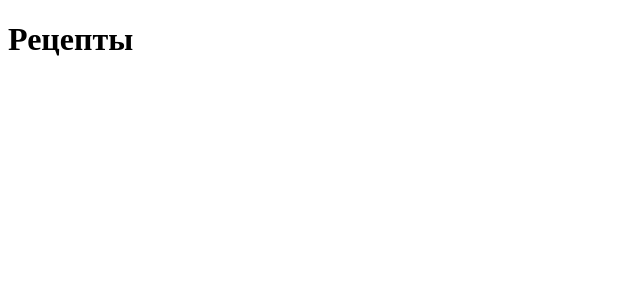
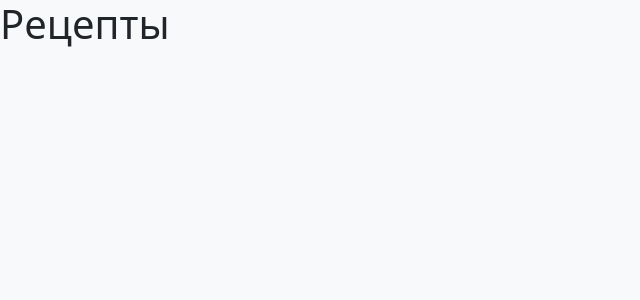
Before and after one commit to SemyonSav/Savelyev-TRSm-1-25-WEB, a React (Vite) app: page / in a window 1280 px wide. Shown: the top 300 px of the page, without its empty margins (0-640 px from the left). Built offline with nearby package versions, Linux system fonts and the light colour scheme.

Commit message:
ADD | Подключение Bootstrap и структура SCSS-модулей

```diff
--- a/package.json
+++ b/package.json
@@ -11,7 +11,9 @@
     "format": "prettier --write ."
   },
   "dependencies": {
+    "bootstrap": "^5.3.8",
     "react": "^19.3.1",
+    "react-bootstrap": "^2.10.10",
     "react-dom": "^19.3.1",
     "react-router": "^7.18.4"
   },
@@ -23,6 +25,7 @@
     "eslint-plugin-react-refresh": "^0.5.7",
     "globals": "^17.13.0",
     "prettier": "^3.9.10",
+    "sass": "^1.105.2",
     "vite": "^8.3.4"
   }
 }
--- a/src/main.jsx
+++ b/src/main.jsx
@@ -1,6 +1,7 @@
 import { StrictMode } from 'react';
 import { createRoot } from 'react-dom/client';
 import App from './App.jsx';
+import './styles/main.scss';
 
 createRoot(document.getElementById('root')).render(
   <StrictMode>
--- /dev/null
+++ b/src/styles/abstracts/_index.scss
@@ -0,0 +1,2 @@
+@forward 'variables';
+@forward 'mixins';
--- /dev/null
+++ b/src/styles/abstracts/_mixins.scss
@@ -0,0 +1,20 @@
+@use 'variables' as *;
+
+@mixin respond-up($breakpoint) {
+  @media (min-width: $breakpoint) {
+    @content;
+  }
+}
+
+@mixin respond-down($breakpoint) {
+  @media (max-width: ($breakpoint - 0.02px)) {
+    @content;
+  }
+}
+
+@mixin line-clamp($lines) {
+  display: -webkit-box;
+  -webkit-line-clamp: $lines;
+  -webkit-box-orient: vertical;
+  overflow: hidden;
+}
--- /dev/null
+++ b/src/styles/abstracts/_variables.scss
@@ -0,0 +1,29 @@
+// Переопределение переменных Bootstrap (подключается до bootstrap/scss/variables)
+// и общие переменные проекта.
+
+$primary: #2f6b4f;
+$body-bg: #f8f9fa;
+$body-color: #212529;
+
+$font-family-sans-serif:
+  system-ui,
+  -apple-system,
+  'Segoe UI',
+  Roboto,
+  'Helvetica Neue',
+  Arial,
+  sans-serif;
+
+$border-radius: 0.375rem;
+$card-border-color: #e5e7eb;
+$enable-shadows: false;
+$enable-gradients: false;
+
+// Брейкпоинты продублированы для собственных модулей, которые
+// подключаются через @use и не видят переменных Bootstrap.
+$bp-sm: 576px;
+$bp-md: 768px;
+$bp-lg: 992px;
+$bp-xl: 1200px;
+
+$header-height: 56px;
--- /dev/null
+++ b/src/styles/base/_base.scss
@@ -0,0 +1,18 @@
+html,
+body,
+#root {
+  height: 100%;
+}
+
+body {
+  -webkit-font-smoothing: antialiased;
+}
+
+img {
+  max-width: 100%;
+}
+
+:focus-visible {
+  outline: 2px solid var(--bs-primary);
+  outline-offset: 2px;
+}
--- /dev/null
+++ b/src/styles/main.scss
@@ -0,0 +1,5 @@
+// Точка входа стилей: только подключение модулей.
+
+@use 'vendor/bootstrap';
+
+@use 'base/base';
--- /dev/null
+++ b/src/styles/vendor/_bootstrap.scss
@@ -0,0 +1,33 @@
+// Выборочное подключение Bootstrap: только используемые модули.
+// Bootstrap 5 построен на @import, поэтому здесь используется именно он.
+
+@import 'bootstrap/scss/functions';
+@import '../abstracts/variables';
+@import 'bootstrap/scss/variables';
+@import 'bootstrap/scss/variables-dark';
+@import 'bootstrap/scss/maps';
+@import 'bootstrap/scss/mixins';
+@import 'bootstrap/scss/utilities';
+
+@import 'bootstrap/scss/root';
+@import 'bootstrap/scss/reboot';
+@import 'bootstrap/scss/type';
+@import 'bootstrap/scss/images';
+@import 'bootstrap/scss/containers';
+@import 'bootstrap/scss/grid';
+@import 'bootstrap/scss/forms';
+@import 'bootstrap/scss/buttons';
+@import 'bootstrap/scss/transitions';
+@import 'bootstrap/scss/nav';
+@import 'bootstrap/scss/navbar';
+@import 'bootstrap/scss/card';
+@import 'bootstrap/scss/pagination';
+@import 'bootstrap/scss/badge';
+@import 'bootstrap/scss/alert';
+@import 'bootstrap/scss/list-group';
+@import 'bootstrap/scss/close';
+@import 'bootstrap/scss/modal';
+@import 'bootstrap/scss/spinners';
+@import 'bootstrap/scss/helpers';
+
+@import 'bootstrap/scss/utilities/api';
--- a/vite.config.js
+++ b/vite.config.js
@@ -3,4 +3,13 @@ import react from '@vitejs/plugin-react';
 
 export default defineConfig({
   plugins: [react()],
+  css: {
+    preprocessorOptions: {
+      scss: {
+        // Bootstrap 5 использует устаревший синтаксис Sass — скрываем его предупреждения
+        quietDeps: true,
+        silenceDeprecations: ['import', 'global-builtin', 'color-functions', 'if-function'],
+      },
+    },
+  },
 });
```
Also changed, not shown: 1 other file (tests, documents, lock files or other folders).
